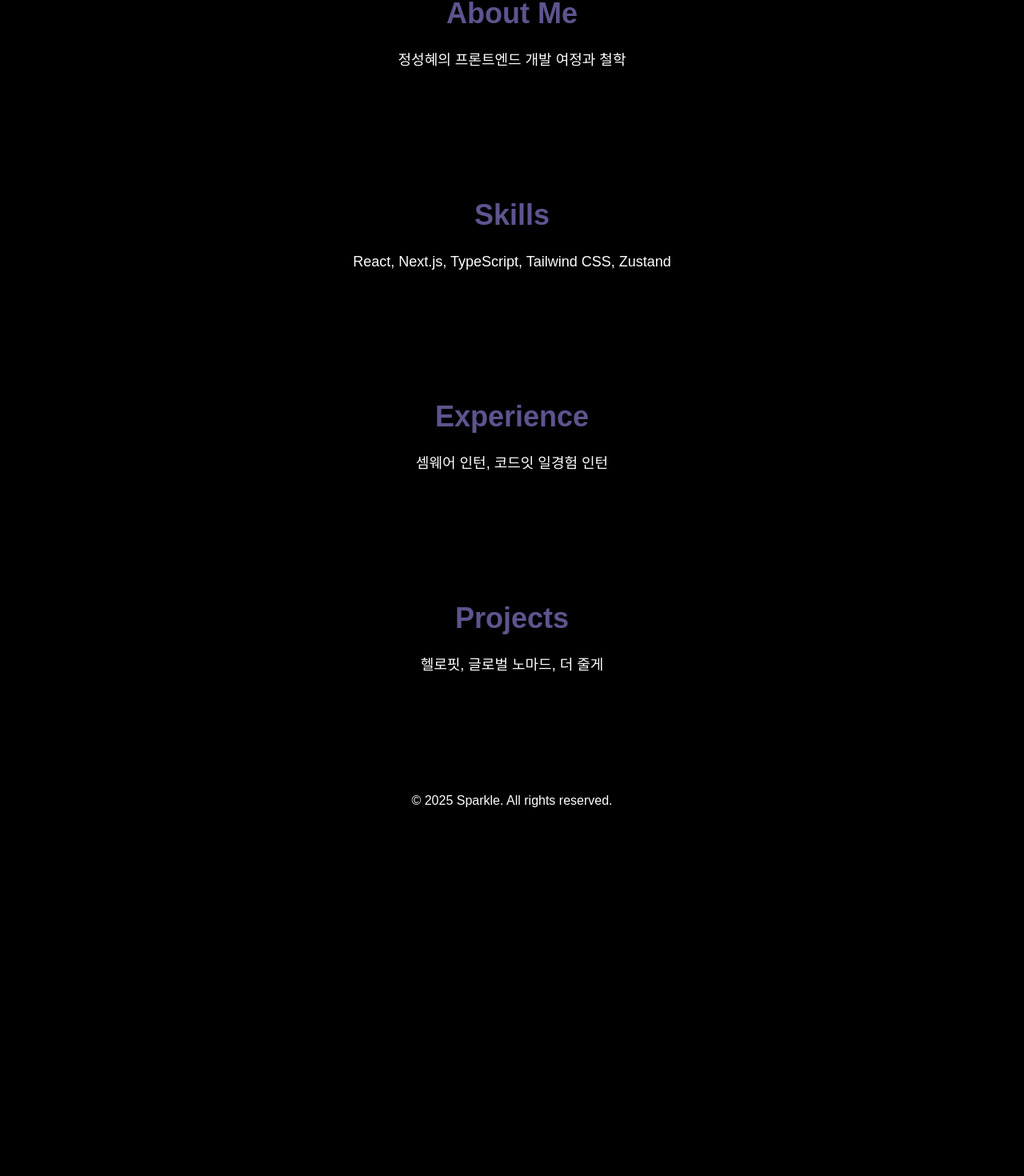
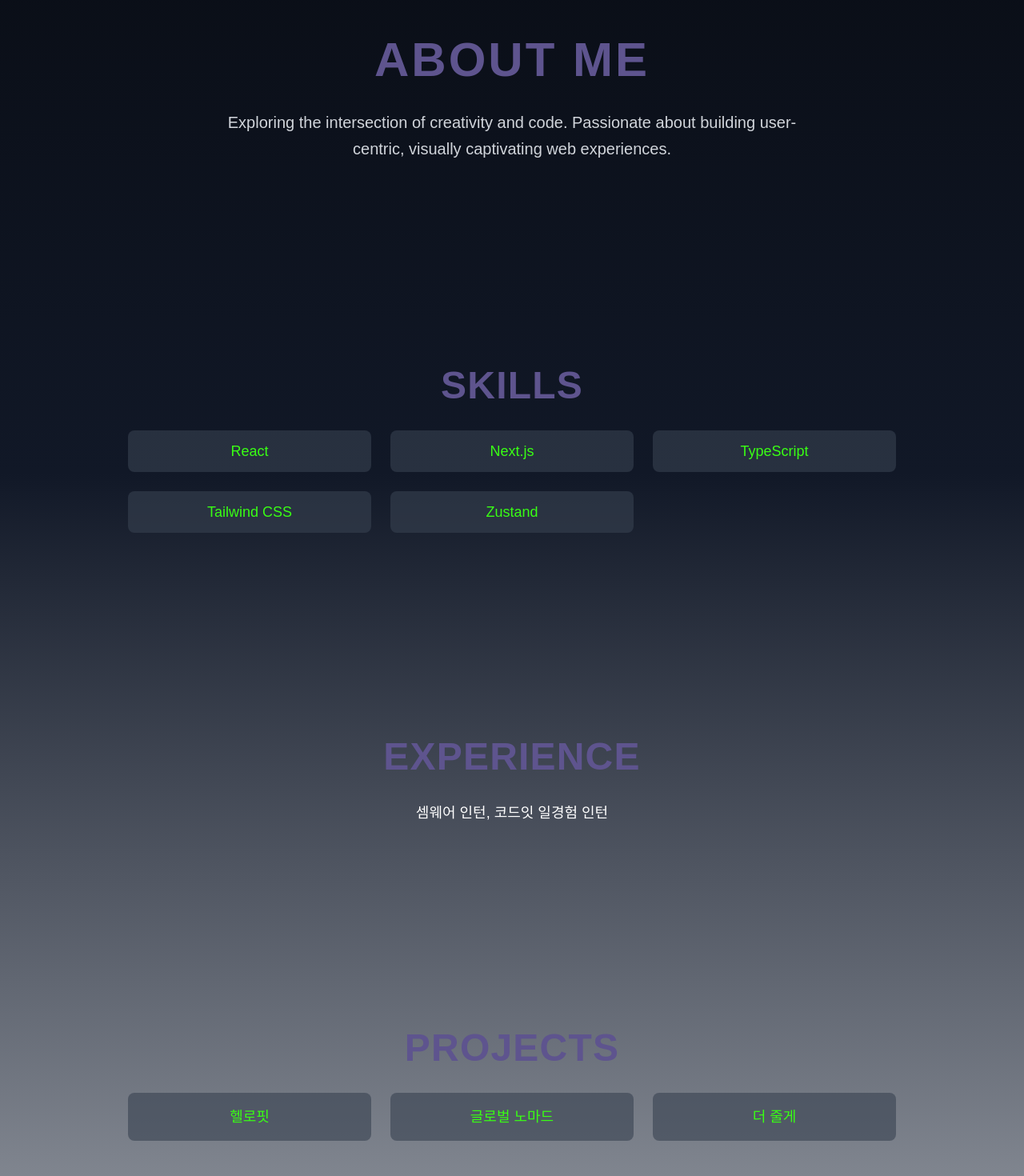
Before and after one commit to eqypo9/Sparklhae, a Next.js app: page / in a window 1280 px wide. Shown: the part 931-2401 px from the top of the page at 80% size. Before the commit the page ends 1960 px from the top, so only its background shows below. Built offline with nearby package versions, Linux system fonts and the light colour scheme.

Commit message:
feat: 지구본 애니메이션 추가

```diff
--- a/src/components/Footer.tsx
+++ b/src/components/Footer.tsx
@@ -1,6 +1,6 @@
 export default function Footer() {
   return (
-    <footer className='w-full py-4 text-center text-white'>
+    <footer className='w-full py-4 text-center text-black'>
       <p>&copy; {new Date().getFullYear()} Sparkle. All rights reserved.</p>
     </footer>
   );
--- a/src/components/Layout.tsx
+++ b/src/components/Layout.tsx
@@ -8,9 +8,14 @@ interface LayoutProps {
 
 export default function Layout({ children }: LayoutProps) {
   return (
-    <div className='min-h-screen flex flex-col text-white'>
+    <div className='relative min-h-screen flex flex-col text-white overflow-hidden'>
+      {/* 🌌 전체 페이지에 적용되는 부드러운 그라데이션 */}
+      <div className='absolute inset-0 bg-gradient-to-b from-black via-gray-900 to-gray-300'></div>
+
       <Navbar />
-      <main className='flex-1 container mx-auto px-6 py-12'>{children}</main>
+      <main className='relative flex-1 container mx-auto px-6 py-12'>
+        {children}
+      </main>
       <Footer />
     </div>
   );
--- a/src/pages/index.tsx
+++ b/src/pages/index.tsx
@@ -1,6 +1,7 @@
 import Head from 'next/head';
 import { motion, useScroll, useTransform } from 'framer-motion';
 import { useRef } from 'react';
+import Footer from '@/components/Footer';
 
 export default function Home() {
   const ref = useRef(null);
@@ -8,7 +9,6 @@ export default function Home() {
     target: ref,
     offset: ['start end', 'end start'],
   });
-
   const astronautY = useTransform(scrollYProgress, [0, 1], ['50%', '-10%']);
 
   return (
@@ -24,10 +24,11 @@ export default function Home() {
       {/* Hero Section */}
       <section
         ref={ref}
-        className='relative flex flex-col items-center justify-center min-h-screen text-center bg-black text-white font-futuristic overflow-hidden'
+        className='relative flex flex-col items-center justify-center min-h-screen text-center
+                   text-white font-futuristic overflow-hidden'
       >
         <motion.h1
-          className='text-[10vw] font-light tracking-widest text-white leading-[1.1] uppercase font-futuristic relative z-10'
+          className='text-[10vw] font-light tracking-widest leading-[1.1] uppercase font-futuristic relative z-10'
           initial={{ opacity: 0, y: -20 }}
           animate={{ opacity: 1, y: 0 }}
           transition={{ duration: 1 }}
@@ -43,11 +44,12 @@ export default function Home() {
           animate={{ opacity: 1, y: 0 }}
           transition={{ duration: 1, delay: 0.3 }}
         >
-          Illuminating the web with precision and creativity.
+          Pushing the boundaries of design and technology, one pixel at a time.
         </motion.p>
 
         <motion.button
-          className='mt-8 px-8 py-4 border border-white text-white text-lg uppercase tracking-wider rounded-lg hover:bg-white hover:text-black transition-all relative z-10'
+          className='mt-8 px-8 py-4 border border-white text-white text-lg uppercase tracking-wider rounded-lg
+                     hover:bg-white hover:text-black transition-all relative z-10'
           initial={{ opacity: 0 }}
           animate={{ opacity: 1 }}
           transition={{ duration: 1.5, delay: 0.5 }}
@@ -66,42 +68,110 @@ export default function Home() {
         />
       </section>
 
-      {/* Sections */}
+      {/* About Me */}
       <section
         id='about'
-        className='py-20 px-8 max-w-4xl mx-auto text-center text-white'
+        className='relative py-32 px-8 max-w-5xl mx-auto text-center text-white'
       >
-        <h2 className='text-4xl font-bold mb-6 text-purpleAccent'>About Me</h2>
-        <p className='text-lg'>정성혜의 프론트엔드 개발 여정과 철학</p>
+        <motion.h2
+          className='text-6xl font-bold mb-8 text-purpleAccent uppercase tracking-wider'
+          initial={{ opacity: 0, y: -20 }}
+          animate={{ opacity: 1, y: 0 }}
+          transition={{ duration: 1 }}
+        >
+          About Me
+        </motion.h2>
+
+        <motion.p
+          className='text-xl max-w-3xl mx-auto text-gray-300 leading-relaxed'
+          initial={{ opacity: 0, y: 10 }}
+          animate={{ opacity: 1, y: 0 }}
+          transition={{ duration: 1, delay: 0.3 }}
+        >
+          Exploring the intersection of creativity and code. Passionate about
+          building user-centric, visually captivating web experiences.
+        </motion.p>
       </section>
 
+      {/* Skills */}
       <section
         id='skills'
-        className='py-20 px-8 max-w-4xl mx-auto text-center text-white'
+        className='py-32 px-8 max-w-5xl mx-auto text-center text-white'
       >
-        <h2 className='text-4xl font-bold mb-6 text-purpleAccent'>Skills</h2>
-        <p className='text-lg'>
-          React, Next.js, TypeScript, Tailwind CSS, Zustand
-        </p>
+        <h2 className='text-5xl font-bold mb-8 text-purpleAccent uppercase tracking-wide'>
+          Skills
+        </h2>
+        <div className='grid grid-cols-2 sm:grid-cols-3 gap-6 text-lg'>
+          <span className='bg-gray-700/60 px-6 py-3 rounded-lg text-neon'>
+            React
+          </span>
+          <span className='bg-gray-700/60 px-6 py-3 rounded-lg text-neon'>
+            Next.js
+          </span>
+          <span className='bg-gray-700/60 px-6 py-3 rounded-lg text-neon'>
+            TypeScript
+          </span>
+          <span className='bg-gray-700/60 px-6 py-3 rounded-lg text-neon'>
+            Tailwind CSS
+          </span>
+          <span className='bg-gray-700/60 px-6 py-3 rounded-lg text-neon'>
+            Zustand
+          </span>
+        </div>
       </section>
 
+      {/* Experience */}
       <section
         id='experience'
-        className='py-20 px-8 max-w-4xl mx-auto text-center text-white'
+        className='py-32 px-8 max-w-5xl mx-auto text-center text-white'
       >
-        <h2 className='text-4xl font-bold mb-6 text-purpleAccent'>
+        <h2 className='text-5xl font-bold mb-8 text-purpleAccent uppercase tracking-wide'>
           Experience
         </h2>
         <p className='text-lg'>셈웨어 인턴, 코드잇 일경험 인턴</p>
       </section>
 
+      {/* Projects */}
       <section
         id='projects'
-        className='py-20 px-8 max-w-4xl mx-auto text-center text-white'
+        className='py-32 px-8 max-w-5xl mx-auto text-center text-white'
       >
-        <h2 className='text-4xl font-bold mb-6 text-purpleAccent'>Projects</h2>
-        <p className='text-lg'>헬로핏, 글로벌 노마드, 더 줄게</p>
+        <h2 className='text-5xl font-bold mb-8 text-purpleAccent uppercase tracking-wide'>
+          Projects
+        </h2>
+        <div className='grid grid-cols-1 sm:grid-cols-3 gap-6 text-lg'>
+          <a
+            href='/projects/hellofit'
+            className='bg-gray-700/60 text-neon p-4 rounded-lg hover:bg-gray-600'
+          >
+            헬로핏
+          </a>
+          <a
+            href='/projects/global-nomad'
+            className='bg-gray-700/60 text-neon p-4 rounded-lg hover:bg-gray-600'
+          >
+            글로벌 노마드
+          </a>
+          <a
+            href='/projects/the-give'
+            className='bg-gray-700/60 text-neon p-4 rounded-lg hover:bg-gray-600'
+          >
+            더 줄게
+          </a>
+        </div>
       </section>
+      <div className='relative w-full h-[50vh] flex items-center justify-center overflow-hidden'>
+        {/* 지구 이미지 */}
+        <motion.img
+          src='/images/earth.png'
+          alt='Earth'
+          className='absolute top-[-20%] left-1/2 transform -translate-x-1/2 max-w-lg'
+          initial={{ y: 20, opacity: 0 }}
+          animate={{ y: 0, opacity: 1 }}
+          transition={{ duration: 1.5 }}
+        />
+      </div>
+      <Footer />
     </>
   );
 }
```
Also changed, not shown: public/images/earth.png (added).
